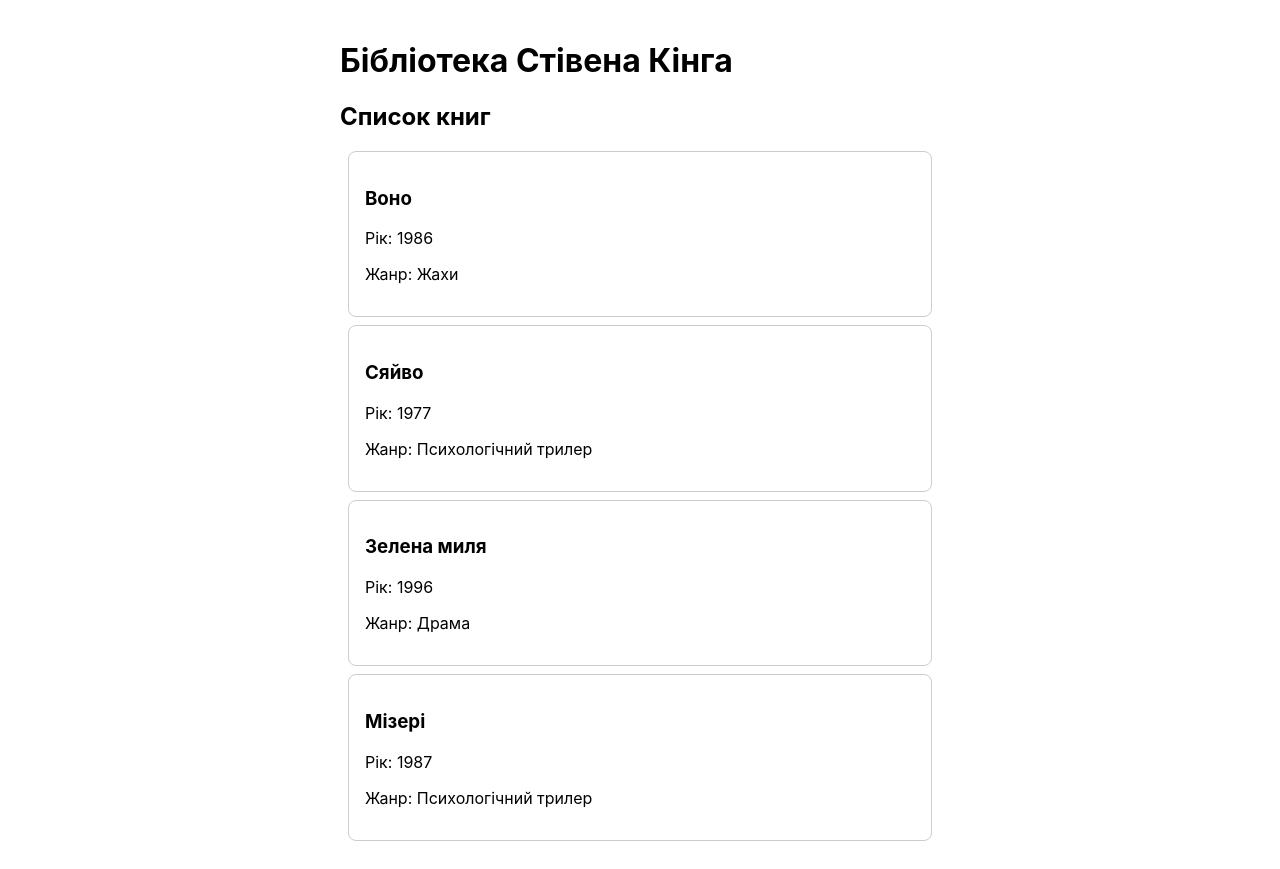
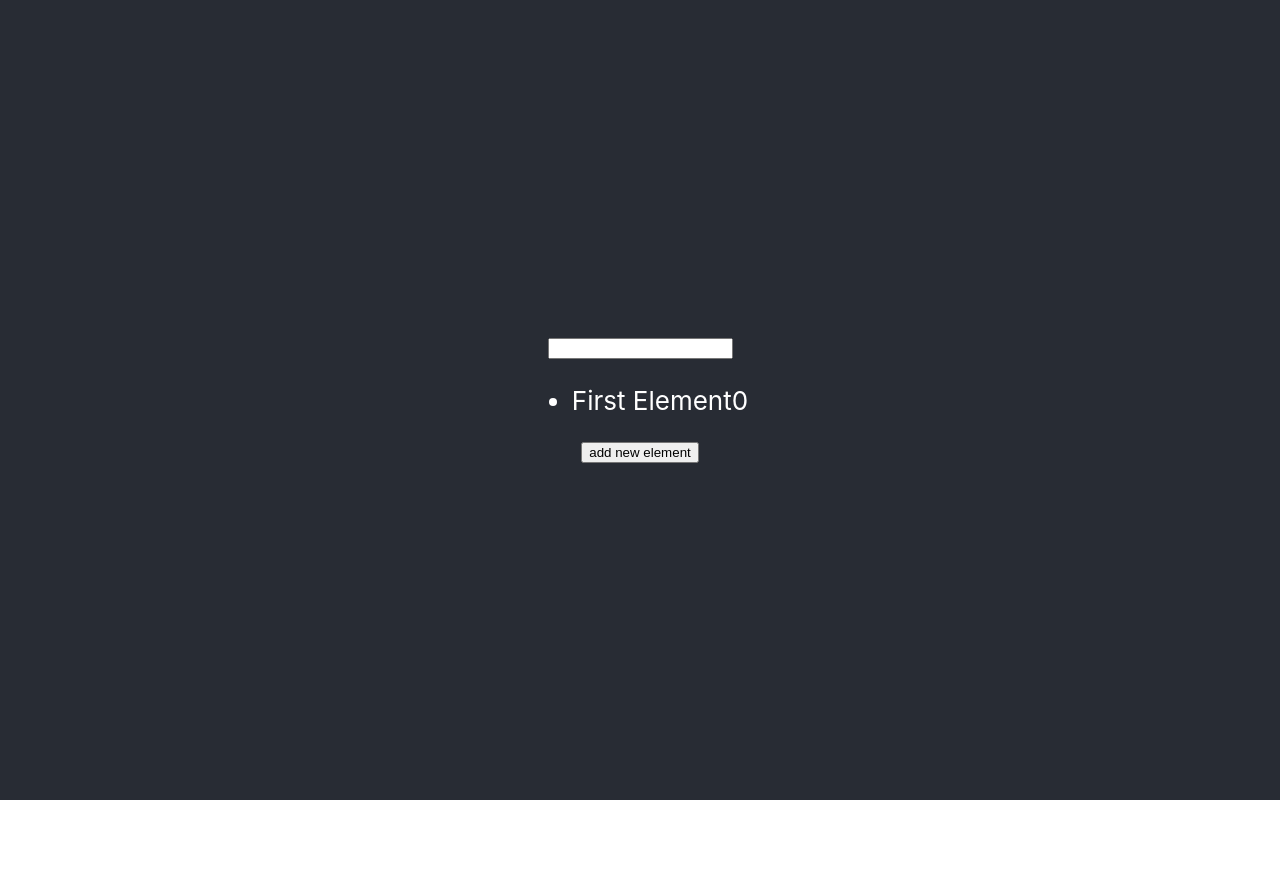
Before and after one commit to elena1964synyshyn/git, a React (Create React App) app in the folder git-app/: page / in a window 1280 px wide. After the commit the page ends 800 px from the top, so only its background shows below. Built offline with nearby package versions, Linux system fonts and the light colour scheme.

Commit message:
created folders js

```diff
--- a/git-app/src/App.js
+++ b/git-app/src/App.js
@@ -1,29 +1,49 @@
-import HelloWorldComponent from './HelloWorldComponent';
+import { useState } from 'react';
 import './App.css';
-import MyClassComponent from './MyClassComponent';
+function App() {
+  const [input, setInput] = useState('');
+  const [item, setItem] = useState(['First Element']);
+  const onClickHandler = () => {
+    const newElement = 'new element';
 
-//   const hello = 'Hello World';
+    const updatedElement = [...item, newElement];
+    setItem(updatedElement);
+    setInput('');
+  };
 
-//   return (
-//     <div className="App">
-//       <header className="App-header">
-//         <p>{hello}</p>
-//         {<HelloWorldComponent />}
-//         <MyClassComponent />
-//       </header>
-//     </div>
-//   );
-// }
-
-import BookList from './components/BookList';
-
-function App() {
+  const onChangeHandler = e => {
+    const value = e.target.value;
+    setInput(value);
+  };
   return (
-    <div style={{ maxWidth: '600px', margin: '0 auto', padding: '20px' }}>
-      <h1> Бібліотека Стівена Кінга</h1>
-      <BookList />
+    <div className="App">
+      <header className="App-header">
+        <input onChange={onChangeHandler} value={input} />
+        <ul>
+          {item.map((element, index) => (
+            <li key={'{element}${index}'}>
+              {element}
+              {index}
+            </li>
+          ))}
+        </ul>
+        <button onClick={onClickHandler}> add new element</button>
+      </header>
     </div>
   );
 }
 
 export default App;
+
+// import BookList from './Components/BookList';
+
+// function App() {
+//   return (
+//     <div style={{ maxWidth: '600px', margin: '0 auto', padding: '20px' }}>
+//       <h1> Бібліотека Стівена Кінга</h1>
+//       <BookList />
+//     </div>
+//   );
+// }
+
+// export default App;
--- a/git-app/src/components/BookCard.js
+++ b/git-app/src/components/BookCard.js
@@ -1,18 +1,11 @@
-const BookCard = ({ title, year, genre }) => {
-  return (
-    <div
-      style={{
-        border: '1px solid #ccc',
-        padding: '16px',
-        margin: '8px',
-        borderRadius: '8px',
-      }}
-    >
-      <h3> {title}</h3>
-      <p> Рік: {year}</p>
-      <p> Жанр: {genre}</p>
-    </div>
-  );
-};
+// const BookCard = ({ title, year, genre }) => {
+//   return (
+//     <div className="BookCard">
+//       <h3> {title}</h3>
+//       <p> Рік: {year}</p>
+//       <p> Жанр: {genre}</p>
+//     </div>
+//   );
+// };
 
-export default BookCard;
+// export default BookCard;
--- a/git-app/src/components/BookList.js
+++ b/git-app/src/components/BookList.js
@@ -1,32 +1,32 @@
-import React, { Component } from 'react';
-import BookCard from './BookCard';
+// import React, { Component } from 'react';
+// import BookCard from './BookCard';
 
-class BookList extends Component {
-  constructor(props) {
-    super(props);
-    this.books = [
-      { id: 1, title: 'Воно', year: 1986, genre: 'Жахи' },
-      { id: 2, title: 'Сяйво', year: 1977, genre: 'Психологічний трилер' },
-      { id: 3, title: 'Зелена миля', year: 1996, genre: 'Драма' },
-      { id: 4, title: 'Мізері', year: 1987, genre: 'Психологічний трилер' },
-    ];
-  }
+// class BookList extends Component {
+//   constructor(props) {
+//     super(props);
+//     this.books = [
+//       { id: 1, title: 'Воно', year: 1986, genre: 'Жахи' },
+//       { id: 2, title: 'Сяйво', year: 1977, genre: 'Психологічний трилер' },
+//       { id: 3, title: 'Зелена миля', year: 1996, genre: 'Драма' },
+//       { id: 4, title: 'Мізері', year: 1987, genre: 'Психологічний трилер' },
+//     ];
+//   }
 
-  render() {
-    return (
-      <div>
-        <h2> Список книг</h2>
-        {this.books.map(book => (
-          <BookCard
-            key={book.id}
-            title={book.title}
-            year={book.year}
-            genre={book.genre}
-          />
-        ))}
-      </div>
-    );
-  }
-}
+//   render() {
+//     return (
+//       <div>
+//         <h2> Список книг</h2>
+//         {this.books.map(book => (
+//           <BookCard
+//             key={book.id}
+//             title={book.title}
+//             year={book.year}
+//             genre={book.genre}
+//           />
+//         ))}
+//       </div>
+//     );
+//   }
+// }
 
-export default BookList;
+// export default BookList;
```
Also changed, not shown: git-app/src/CounterComponent.js (added, +19 -0 lines).
